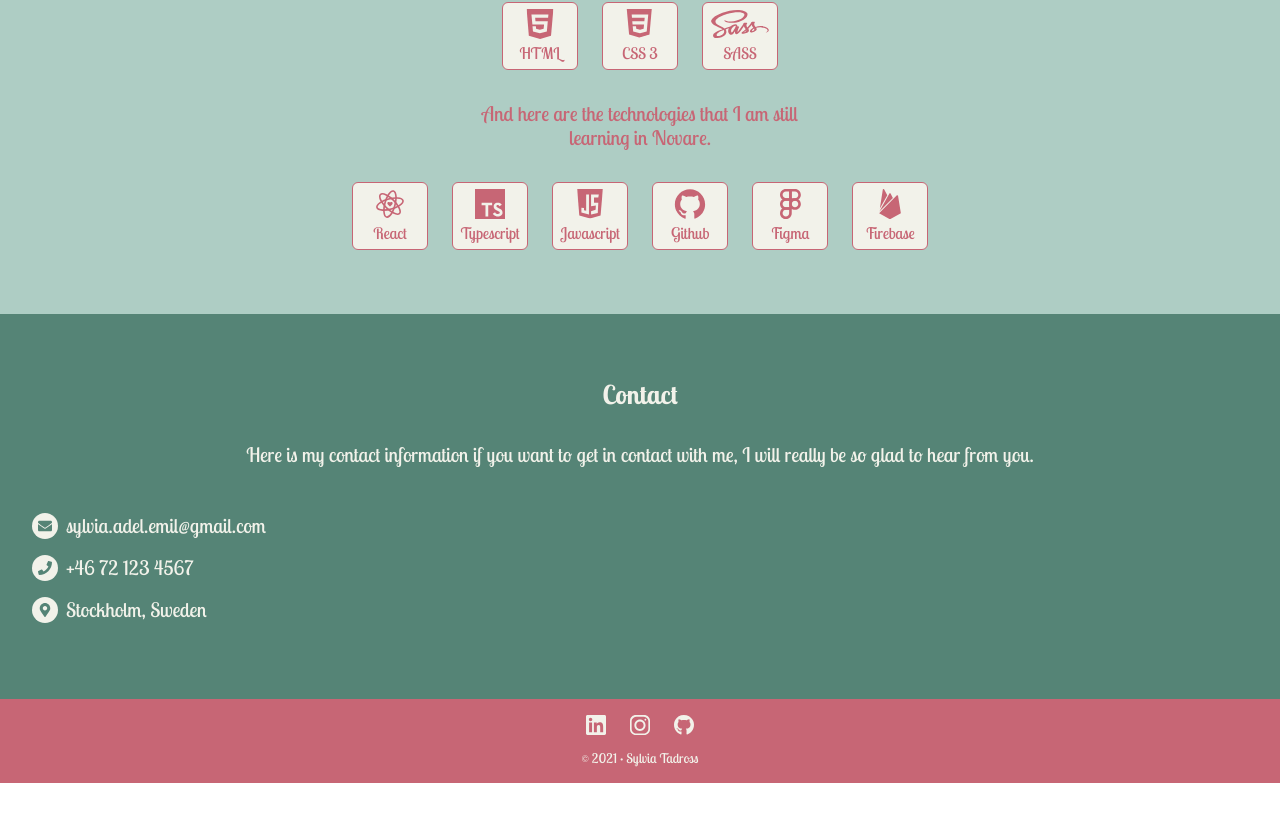
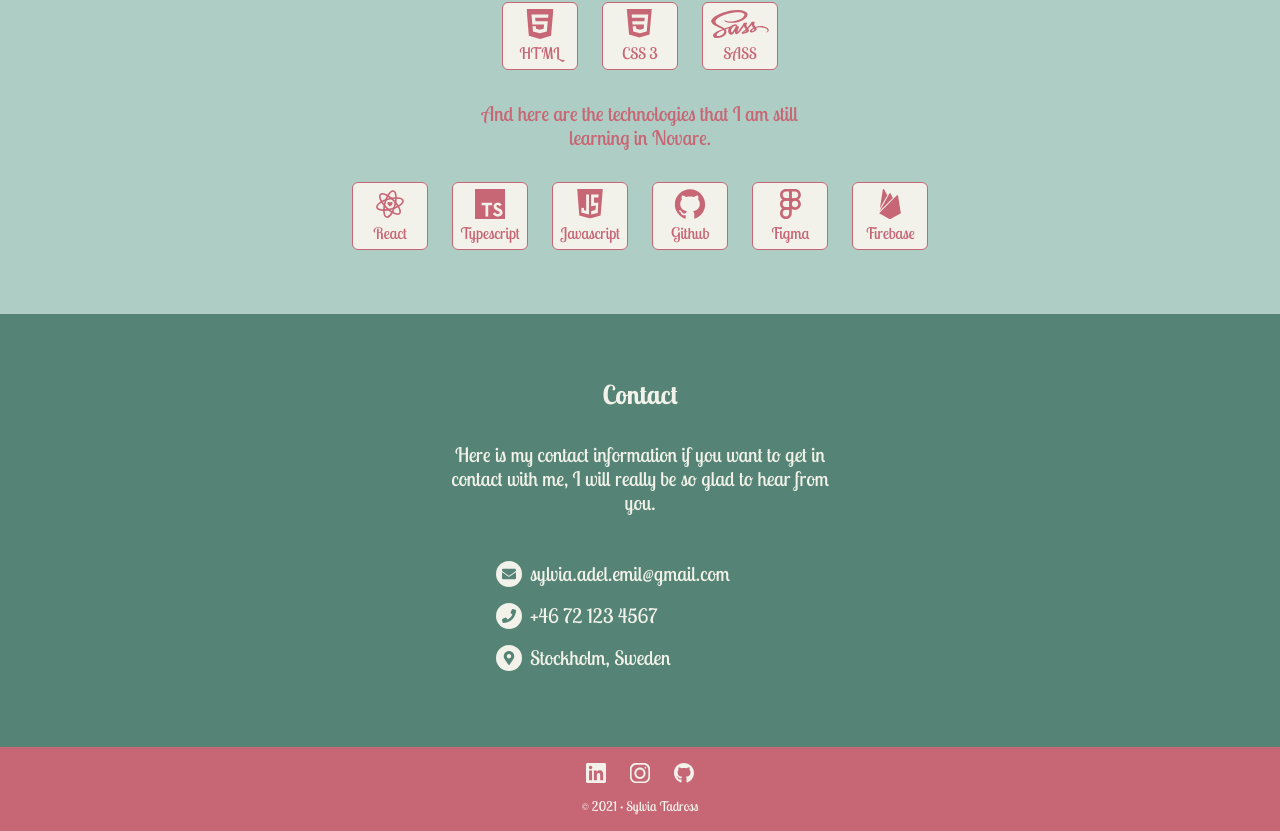
Before and after one commit to sylviaadel/portfolio, a React (Create React App) app: page / in a window 1280 px wide. Shown: the part 2330-3161 px from the top of the page. Before the commit the page ends 3113 px from the top, so only its background shows below. Built offline with nearby package versions, Linux system fonts and the light colour scheme.

Commit message:
fix UI issues

```diff
--- a/src/styles/components/ContactSection.scss
+++ b/src/styles/components/ContactSection.scss
@@ -12,11 +12,15 @@
     }
     p{
         margin-bottom: $spacing-xlarge;
+        max-width: 380px;
+        text-align: center;
     }
     ul{
         list-style: none;
         text-align: left;
         align-self: flex-start;
+        width: 288px;
+        margin: auto;
         li{
             margin-bottom: $spacing-medium;
             a{
@@ -55,6 +59,7 @@
             flex-direction: row;
             gap: 24px;
             justify-content: center;
+            margin: auto;
             li{
                 margin-bottom: $spacing-small;
             }
```
